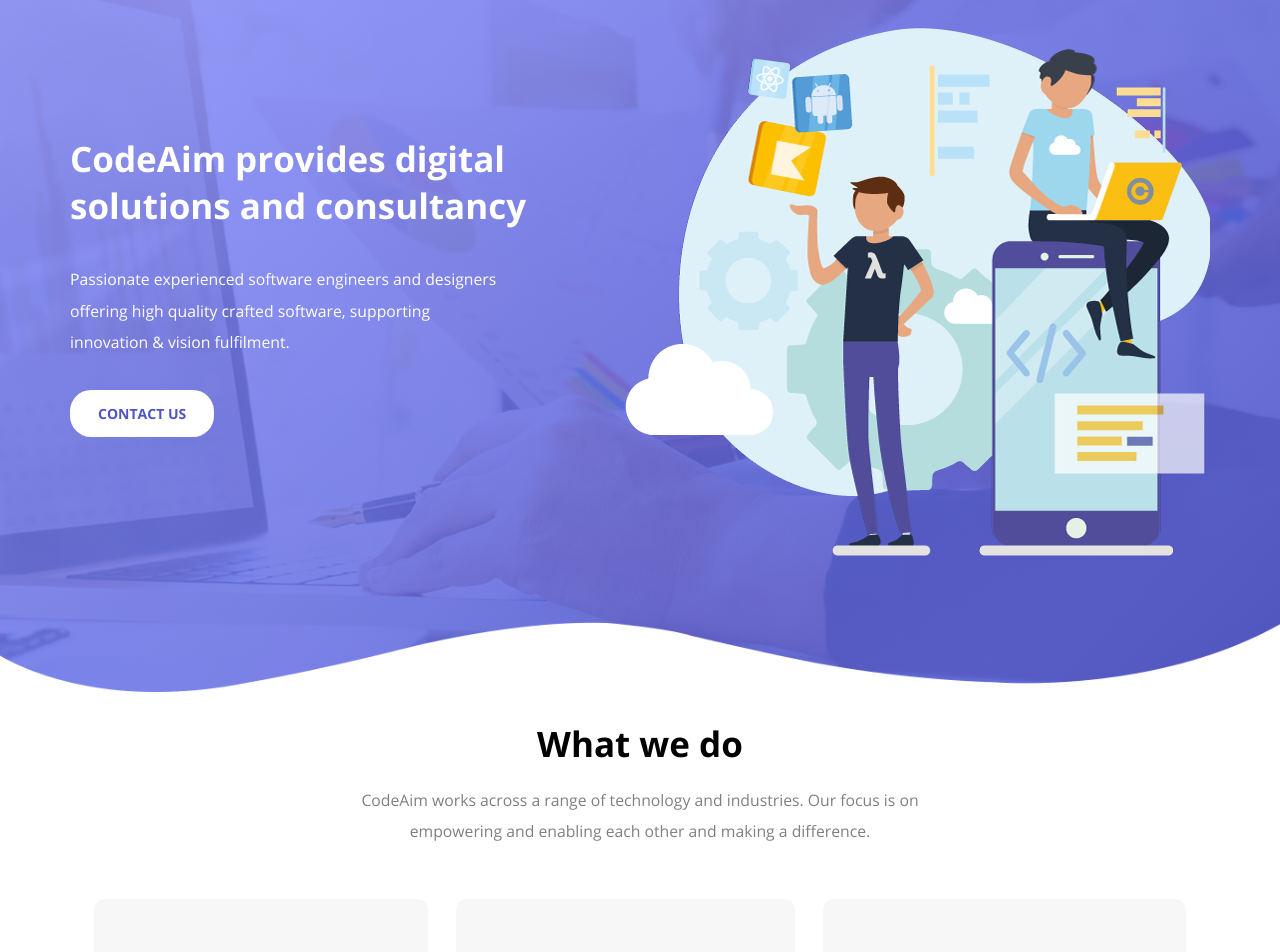
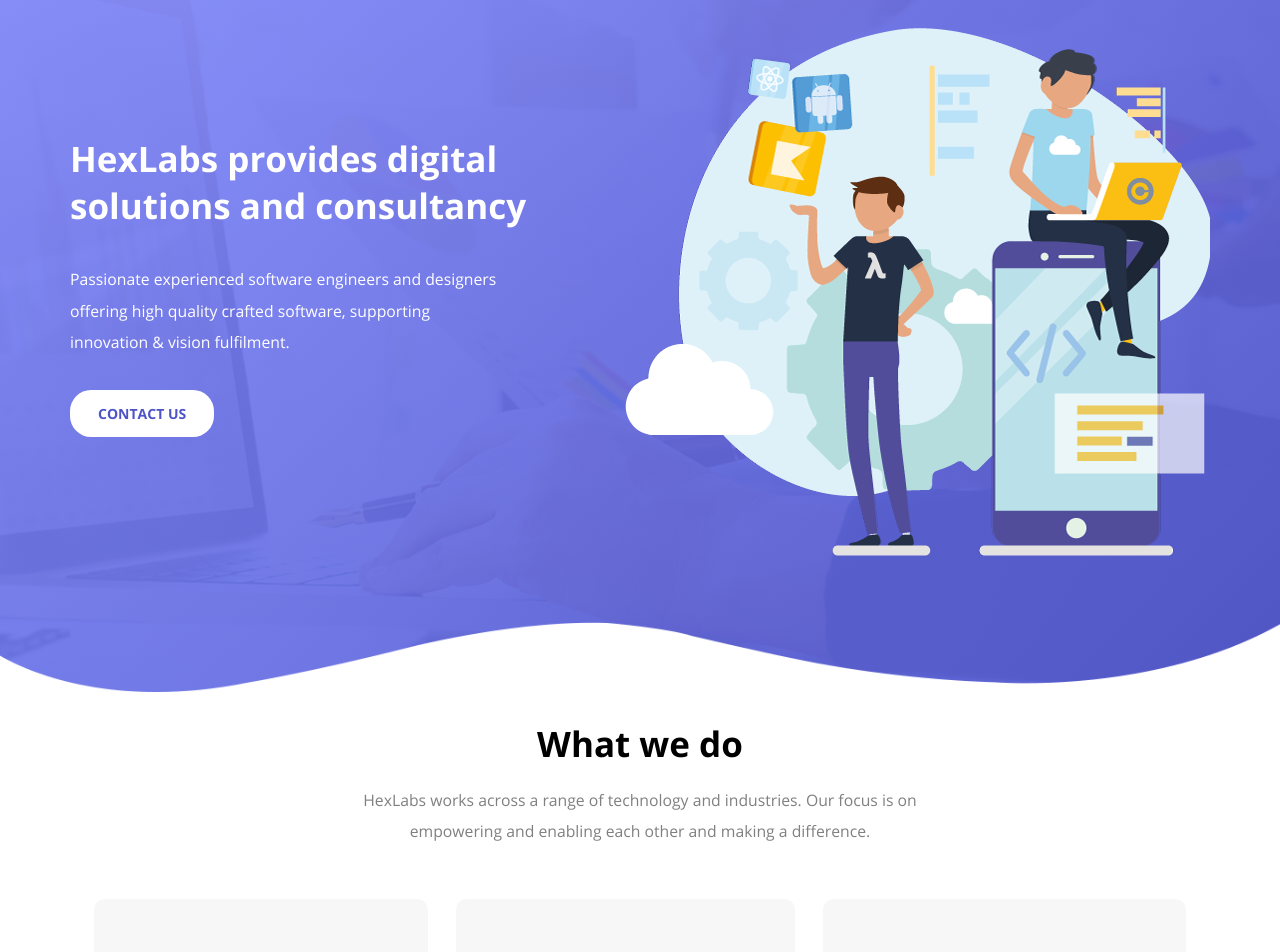
Before and after one commit to hexlabsio/hexlabs-web, a React (Create React App) app: page / in a window 1280 px wide. Shown: the part 120-1072 px from the top of the page. Built offline with nearby package versions, Linux system fonts and the light colour scheme; a web font is replaced by a local one.

Commit message:
HexLabify content

```diff
--- a/public/index.html
+++ b/public/index.html
@@ -4,8 +4,8 @@
     <meta charset="utf-8"/>
     <link rel="shortcut icon" href="%PUBLIC_URL%/favicon.ico"/>
     <meta name="viewport" content="width=device-width, initial-scale=1, shrink-to-fit=no"/>
-    <meta name="description" content="CodeAim is a Belfast based software consultancy working across a range of technology and industries to provide intuitive web applications, desktop applications and mobile apps">
-    <title>CodeAim - Software Consultancy Belfast</title>
+    <meta name="description" content="HexLabs is a Belfast based software consultancy working across a range of technology and industries to provide intuitive web applications, desktop applications and mobile apps">
+    <title>HexLabs - Software Consultancy Belfast</title>
 </head>
 <body>
 <div id="root" class="root"></div>
--- a/src/asset/css/shared/variables.sass
+++ b/src/asset/css/shared/variables.sass
@@ -6,8 +6,8 @@
 $indigo: #4e54c8
 $light-indigo: lighten($indigo, 15%)
 $dark-indigo: darken($indigo, 10%)
-$transparent-indigo: rgba(78, 84, 200, .9)
-$transparent-light-indigo: rgba(128, 137, 255, .8)
+$transparent-indigo: rgba(78, 84, 200, .95)
+$transparent-light-indigo: rgba(128, 137, 255, .9)
 
 $very-light-grey: #eee
 $light-grey: #d1d1d1
--- a/src/landing/components/footer/Footer.js
+++ b/src/landing/components/footer/Footer.js
@@ -15,7 +15,7 @@
                     <div className="type">
                         <span>Email</span>
                     </div>
-                    <div className="value">admin@codeaim.com</div>
+                    <div className="value">admin@hexlabs.io</div>
                 </div>
                 <div className="detail">
                     <div className="type">
@@ -32,7 +32,7 @@
                     <i className="fab fa-linkedin" />
                 </div>
             </div>
-            <div className="copyright">© 2019 CodeAim Limited</div>
+            <div className="copyright">© 2019 HexLabs Limited</div>
         </footer>
     );
 };
--- a/src/landing/components/introduction/Introduction.js
+++ b/src/landing/components/introduction/Introduction.js
@@ -11,7 +11,7 @@
                 <div className="container">
                     <div className="prose">
                         <div className="title">
-                            CodeAim provides digital solutions and consultancy
+                            HexLabs provides digital solutions and consultancy
                         </div>
                         <div className="core">
                             Passionate experienced software engineers and
--- a/src/landing/components/services/Services.js
+++ b/src/landing/components/services/Services.js
@@ -8,7 +8,7 @@
                 <div className="statement">
                     <div className="title">What we do</div>
                     <div className="description">
-                        CodeAim works across a range of technology and
+                        HexLabs works across a range of technology and
                         industries. Our focus is on empowering and enabling each
                         other and making a difference.
                     </div>
```
